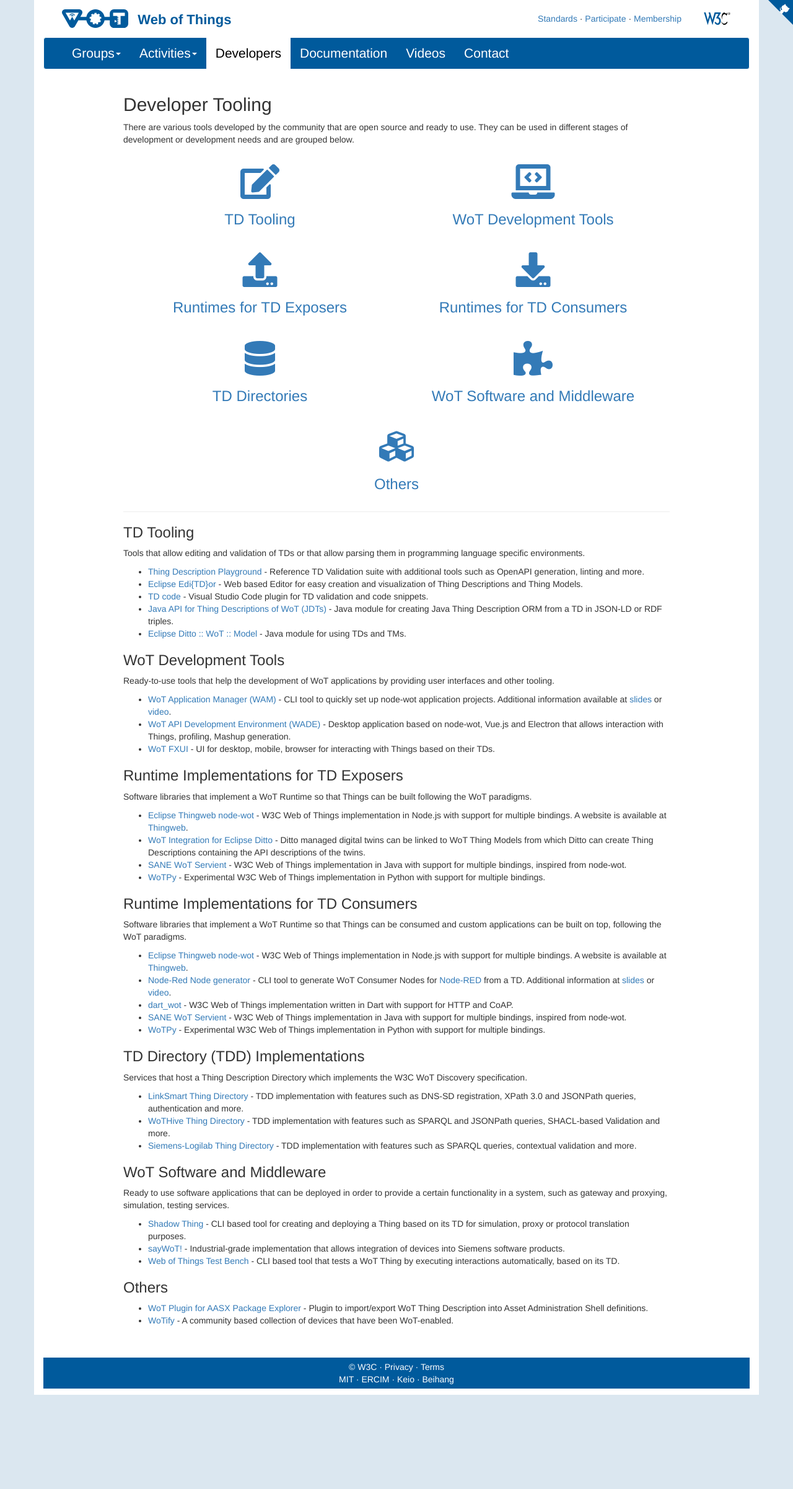
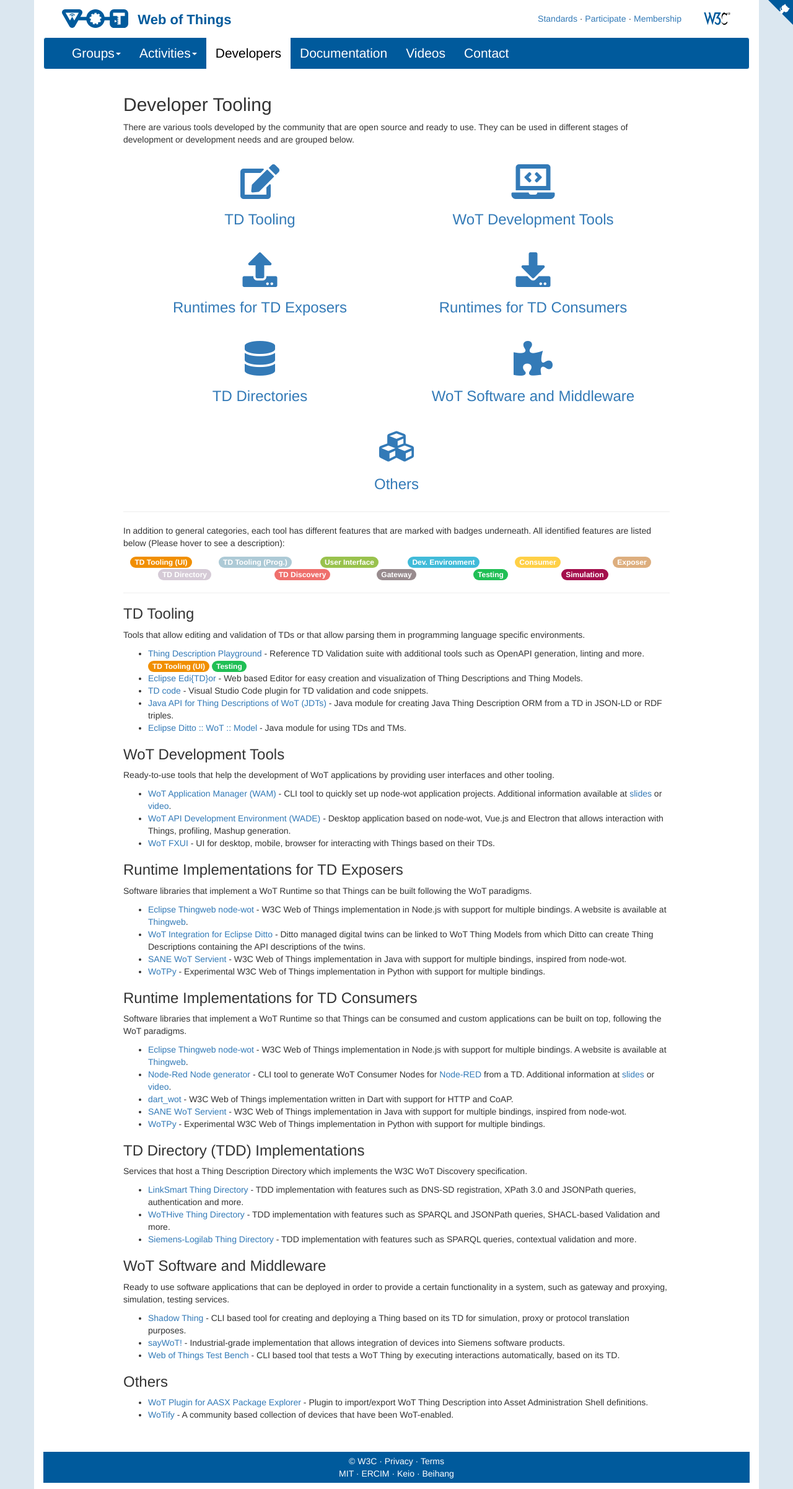
Before and after one commit to w3c/wot-marketing, a Jekyll site: the page built from docs/developers/index.html, in a window 1280 px wide. Shown: the whole page at 62% size. Built offline with Jekyll 4.4.1, drawn with Linux system fonts in a browser that asks for light colours; nearby versions of some CDN libraries; before the commit the page ends 2250 px from its top, so only the background shows below that.

Commit message:
add features button and add it for playground

```diff
--- a/docs/developers/index.html
+++ b/docs/developers/index.html
@@ -82,356 +82,69 @@
 				</a>
 			</div>
 		</div>
-<!--
-<p>Alternative</p>
 
-<style type="text/css">
-	.tg {
-		border-collapse: collapse;
-		border-spacing: 0;
-	}
+	<hr>
 
-	.tg td {
-		border-color: black;
-		border-style: solid;
-		border-width: 1px;
-		font-family: Arial, sans-serif;
-		font-size: 14px;
-		overflow: hidden;
-		padding: 10px 5px;
-		word-break: normal;
-	}
+	<p>
+		In addition to general categories, each tool has different features that are marked with badges underneath.
+		All identified features are listed below (Please hover to see a description):
+	</p>
 
-	.tg th {
-		border-color: black;
-		border-style: solid;
-		border-width: 1px;
-		font-family: Arial, sans-serif;
-		font-size: 14px;
-		font-weight: normal;
-		overflow: hidden;
-		padding: 10px 5px;
-		word-break: normal;
-	}
-
-	.tg .tg-vfn0 {
-		background-color: #efefef;
-		border-color: #000000;
-		text-align: left;
-		vertical-align: top
-	}
-
-	.tg .tg-73oq {
-		border-color: #000000;
-		text-align: left;
-		vertical-align: top
-	}
-</style>
-<table class="tg">
-	<thead>
-		<tr>
-			<th class="tg-73oq"></th>
-			<th class="tg-73oq">TD Tooling<br></th>
-			<th class="tg-73oq">User Interfaces</th>
-			<th class="tg-73oq">Development Environment</th>
-			<th class="tg-73oq">Consumer</th>
-			<th class="tg-73oq">Exposer</th>
-			<th class="tg-73oq">TD Directory</th>
-			<th class="tg-73oq">TD Discovery</th>
-			<th class="tg-73oq">Gateway Service</th>
-			<th class="tg-73oq">Testing</th>
-			<th class="tg-73oq">Simulation</th>
-		</tr>
-	</thead>
-	<tbody>
-		<tr>
-			<td class="tg-vfn0">Playground</td>
-			<td class="tg-vfn0">UI</td>
-			<td class="tg-vfn0">+<br></td>
-			<td class="tg-vfn0">-</td>
-			<td class="tg-vfn0">-</td>
-			<td class="tg-vfn0">-</td>
-			<td class="tg-vfn0">-</td>
-			<td class="tg-vfn0">-</td>
-			<td class="tg-vfn0">-</td>
-			<td class="tg-vfn0">+<br></td>
-			<td class="tg-vfn0">-</td>
-		</tr>
-		<tr>
-			<td class="tg-73oq">Eclipse Edi{TD}or</td>
-			<td class="tg-73oq">UI</td>
-			<td class="tg-73oq">+<br></td>
-			<td class="tg-73oq">-</td>
-			<td class="tg-73oq">-</td>
-			<td class="tg-73oq">-</td>
-			<td class="tg-73oq">-</td>
-			<td class="tg-73oq">-</td>
-			<td class="tg-73oq">-</td>
-			<td class="tg-73oq">+</td>
-			<td class="tg-73oq">-</td>
-		</tr>
-		<tr>
-			<td class="tg-vfn0">TD-Code</td>
-			<td class="tg-vfn0">Editor Plugin<br></td>
-			<td class="tg-vfn0">-</td>
-			<td class="tg-vfn0">-</td>
-			<td class="tg-vfn0">-</td>
-			<td class="tg-vfn0">-</td>
-			<td class="tg-vfn0">-</td>
-			<td class="tg-vfn0">-</td>
-			<td class="tg-vfn0">-</td>
-			<td class="tg-vfn0">+</td>
-			<td class="tg-vfn0">-</td>
-		</tr>
-		<tr>
-			<td class="tg-73oq">WoT-JTD</td>
-			<td class="tg-73oq">Programmatic</td>
-			<td class="tg-73oq">-</td>
-			<td class="tg-73oq">-</td>
-			<td class="tg-73oq">-</td>
-			<td class="tg-73oq">-</td>
-			<td class="tg-73oq">-</td>
-			<td class="tg-73oq">-</td>
-			<td class="tg-73oq">-</td>
-			<td class="tg-73oq">-</td>
-			<td class="tg-73oq">-</td>
-		</tr>
-		<tr>
-			<td class="tg-vfn0">Eclipse Ditto :: WoT :: Model</td>
-			<td class="tg-vfn0">Programmatic</td>
-			<td class="tg-vfn0">-</td>
-			<td class="tg-vfn0">-</td>
-			<td class="tg-vfn0">-</td>
-			<td class="tg-vfn0">-</td>
-			<td class="tg-vfn0">-</td>
-			<td class="tg-vfn0">-</td>
-			<td class="tg-vfn0">-</td>
-			<td class="tg-vfn0">-</td>
-			<td class="tg-vfn0">-</td>
-		</tr>
-		<tr>
-			<td class="tg-73oq">WoT Application Manager (WAM)</td>
-			<td class="tg-73oq">-<br></td>
-			<td class="tg-73oq">-<br></td>
-			<td class="tg-73oq">+<br></td>
-			<td class="tg-73oq">-</td>
-			<td class="tg-73oq">-</td>
-			<td class="tg-73oq">-</td>
-			<td class="tg-73oq">-</td>
-			<td class="tg-73oq">-</td>
-			<td class="tg-73oq">-</td>
-			<td class="tg-73oq">-</td>
-		</tr>
-		<tr>
-			<td class="tg-vfn0">WoT API Development Environment (WADE)</td>
-			<td class="tg-vfn0">UI</td>
-			<td class="tg-vfn0">+<br></td>
-			<td class="tg-vfn0">+<br></td>
-			<td class="tg-vfn0">+</td>
-			<td class="tg-vfn0">+</td>
-			<td class="tg-vfn0">-</td>
-			<td class="tg-vfn0">-</td>
-			<td class="tg-vfn0">-</td>
-			<td class="tg-vfn0">+</td>
-			<td class="tg-vfn0">+</td>
-		</tr>
-		<tr>
-			<td class="tg-73oq">WoT FXUI</td>
-			<td class="tg-73oq">-<br></td>
-			<td class="tg-73oq">+<br></td>
-			<td class="tg-73oq">-</td>
-			<td class="tg-73oq">+</td>
-			<td class="tg-73oq">-</td>
-			<td class="tg-73oq">-</td>
-			<td class="tg-73oq">-</td>
-			<td class="tg-73oq">-</td>
-			<td class="tg-73oq">-</td>
-			<td class="tg-73oq">-</td>
-		</tr>
-		<tr>
-			<td class="tg-vfn0">Eclipse Thingweb node-wot</td>
-			<td class="tg-vfn0">Programmatic</td>
-			<td class="tg-vfn0">-<br></td>
-			<td class="tg-vfn0">-</td>
-			<td class="tg-vfn0">+</td>
-			<td class="tg-vfn0">+</td>
-			<td class="tg-vfn0">partially</td>
-			<td class="tg-vfn0">partially</td>
-			<td class="tg-vfn0">-</td>
-			<td class="tg-vfn0">-</td>
-			<td class="tg-vfn0">-</td>
-		</tr>
-		<tr>
-			<td class="tg-73oq">Eclipse Ditto</td>
-			<td class="tg-73oq">Programmatic</td>
-			<td class="tg-73oq">-</td>
-			<td class="tg-73oq">-</td>
-			<td class="tg-73oq">-</td>
-			<td class="tg-73oq">+</td>
-			<td class="tg-73oq">-</td>
-			<td class="tg-73oq">-</td>
-			<td class="tg-73oq">-</td>
-			<td class="tg-73oq">-</td>
-			<td class="tg-73oq">-</td>
-		</tr>
-		<tr>
-			<td class="tg-vfn0">SANE WoT Servient</td>
-			<td class="tg-vfn0">Programmatic</td>
-			<td class="tg-vfn0">-</td>
-			<td class="tg-vfn0">-</td>
-			<td class="tg-vfn0">+</td>
-			<td class="tg-vfn0">+</td>
-			<td class="tg-vfn0">-</td>
-			<td class="tg-vfn0">-</td>
-			<td class="tg-vfn0">-</td>
-			<td class="tg-vfn0">-</td>
-			<td class="tg-vfn0">-</td>
-		</tr>
-		<tr>
-			<td class="tg-73oq">WoTPy</td>
-			<td class="tg-73oq">Programmatic</td>
-			<td class="tg-73oq">-</td>
-			<td class="tg-73oq">-</td>
-			<td class="tg-73oq">+</td>
-			<td class="tg-73oq">+</td>
-			<td class="tg-73oq">-</td>
-			<td class="tg-73oq">-</td>
-			<td class="tg-73oq">-</td>
-			<td class="tg-73oq">-</td>
-			<td class="tg-73oq">-</td>
-		</tr>
-		<tr>
-			<td class="tg-vfn0">Node-Red Node generator</td>
-			<td class="tg-vfn0">-</td>
-			<td class="tg-vfn0">-</td>
-			<td class="tg-vfn0">-</td>
-			<td class="tg-vfn0">+</td>
-			<td class="tg-vfn0">-</td>
-			<td class="tg-vfn0">-</td>
-			<td class="tg-vfn0">-</td>
-			<td class="tg-vfn0">-</td>
-			<td class="tg-vfn0">-</td>
-			<td class="tg-vfn0">-</td>
-		</tr>
-		<tr>
-			<td class="tg-73oq">dart_wot</td>
-			<td class="tg-73oq">?</td>
-			<td class="tg-73oq">-</td>
-			<td class="tg-73oq">-</td>
-			<td class="tg-73oq">+</td>
-			<td class="tg-73oq">-</td>
-			<td class="tg-73oq">-</td>
-			<td class="tg-73oq">-</td>
-			<td class="tg-73oq">-</td>
-			<td class="tg-73oq">-</td>
-			<td class="tg-73oq">-</td>
-		</tr>
-		<tr>
-			<td class="tg-vfn0">LinkSmart Thing Directory</td>
-			<td class="tg-vfn0">-</td>
-			<td class="tg-vfn0">-</td>
-			<td class="tg-vfn0">-</td>
-			<td class="tg-vfn0">-</td>
-			<td class="tg-vfn0">-</td>
-			<td class="tg-vfn0">+</td>
-			<td class="tg-vfn0">+</td>
-			<td class="tg-vfn0">-</td>
-			<td class="tg-vfn0">-</td>
-			<td class="tg-vfn0">-</td>
-		</tr>
-		<tr>
-			<td class="tg-73oq">WoTHive Thing Directory</td>
-			<td class="tg-73oq">-</td>
-			<td class="tg-73oq">-</td>
-			<td class="tg-73oq">-</td>
-			<td class="tg-73oq">-</td>
-			<td class="tg-73oq">-</td>
-			<td class="tg-73oq">+</td>
-			<td class="tg-73oq">+</td>
-			<td class="tg-73oq">-</td>
-			<td class="tg-73oq">-</td>
-			<td class="tg-73oq">-</td>
-		</tr>
-		<tr>
-			<td class="tg-vfn0">Siemens-Logilab Thing Directory</td>
-			<td class="tg-vfn0">-</td>
-			<td class="tg-vfn0">-</td>
-			<td class="tg-vfn0">-</td>
-			<td class="tg-vfn0">-</td>
-			<td class="tg-vfn0">-</td>
-			<td class="tg-vfn0">+</td>
-			<td class="tg-vfn0">+</td>
-			<td class="tg-vfn0">-</td>
-			<td class="tg-vfn0">-</td>
-			<td class="tg-vfn0">-</td>
-		</tr>
-		<tr>
-			<td class="tg-73oq">Shadow Thing</td>
-			<td class="tg-73oq">-</td>
-			<td class="tg-73oq">-</td>
-			<td class="tg-73oq">-</td>
-			<td class="tg-73oq">+</td>
-			<td class="tg-73oq">+</td>
-			<td class="tg-73oq">-</td>
-			<td class="tg-73oq">-</td>
-			<td class="tg-73oq">+</td>
-			<td class="tg-73oq">-</td>
-			<td class="tg-73oq">+</td>
-		</tr>
-		<tr>
-			<td class="tg-vfn0">sayWoT!</td>
-			<td class="tg-vfn0">-</td>
-			<td class="tg-vfn0">-</td>
-			<td class="tg-vfn0">-</td>
-			<td class="tg-vfn0">+</td>
-			<td class="tg-vfn0">+</td>
-			<td class="tg-vfn0">-</td>
-			<td class="tg-vfn0">-</td>
-			<td class="tg-vfn0">+</td>
-			<td class="tg-vfn0">-</td>
-			<td class="tg-vfn0">-</td>
-		</tr>
-		<tr>
-			<td class="tg-73oq">Test Bench</td>
-			<td class="tg-73oq">-</td>
-			<td class="tg-73oq">-</td>
-			<td class="tg-73oq">-</td>
-			<td class="tg-73oq">+</td>
-			<td class="tg-73oq">+</td>
-			<td class="tg-73oq">-</td>
-			<td class="tg-73oq">-</td>
-			<td class="tg-73oq">-</td>
-			<td class="tg-73oq">+</td>
-			<td class="tg-73oq">-<br></td>
-		</tr>
-		<tr>
-			<td class="tg-vfn0">WoT Plugin for AASX Package Explorer</td>
-			<td class="tg-vfn0">UI</td>
-			<td class="tg-vfn0">-</td>
-			<td class="tg-vfn0">-</td>
-			<td class="tg-vfn0">-</td>
-			<td class="tg-vfn0">-</td>
-			<td class="tg-vfn0">-</td>
-			<td class="tg-vfn0">-</td>
-			<td class="tg-vfn0">-</td>
-			<td class="tg-vfn0">-</td>
-			<td class="tg-vfn0">-</td>
-		</tr>
-		<tr>
-			<td class="tg-73oq">WoTify</td>
-			<td class="tg-73oq">-</td>
-			<td class="tg-73oq">-</td>
-			<td class="tg-73oq">-</td>
-			<td class="tg-73oq">-</td>
-			<td class="tg-73oq">-</td>
-			<td class="tg-73oq">-</td>
-			<td class="tg-73oq">-</td>
-			<td class="tg-73oq">-</td>
-			<td class="tg-73oq">-</td>
-			<td class="tg-73oq">-</td>
-		</tr>
-	</tbody>
-</table> -->
+	<div class="row justify-content-center">
+		<!-- Colors generated with https://coolors.co/005a9c-c9f0ff-eafffd-efeff0-d5cad6 taking the WoT color (#005A9C)
+					as the main one and clicking generate to get different combinations -->
+		<div class="col-md-2 col-xs-4 text-center">
+			<a href="#" class="badge" style="background-color:#F18F01"
+				title="Enables editing, validation or visualization of TDs with a UI" data-toggle="tooltip"
+				data-placement="top">TD Tooling (UI)</a>
+		</div>
+		<div class="col-md-2 col-xs-4 text-center">
+			<a href="#" class="badge" style="background-color:#ADCAD6"
+				title="Parses TDs in programming language specific environments, allowing editing, validation and more"
+				data-toggle="tooltip" data-placement="top">TD Tooling (Prog.)</a>
+		</div>
+		<div class="col-md-2 col-xs-4 text-center">
+			<a href="#" class="badge" style="background-color:#99C24D" title="Provides a User Interface"
+				data-toggle="tooltip" data-placement="top">User Interface</a>
+		</div>
+		<div class="col-md-2 col-xs-4 text-center">
+			<a href="#" class="badge" style="background-color:#41BBD9" title="Provides a development environment"
+				data-toggle="tooltip" data-placement="top">Dev. Environment</a>
+		</div>
+		<div class="col-md-2 col-xs-4 text-center">
+			<a href="#" class="badge" style="background-color:#FFD046" title="Consumes TDs to allow interaction with Things"
+				data-toggle="tooltip" data-placement="top">Consumer</a>
+		</div>
+		<div class="col-md-2 col-xs-4 text-center">
+			<a href="#" class="badge" style="background-color:#DDAE7E"
+				title="Exposes TDs of Things and handles interactions to the Things" data-toggle="tooltip"
+				data-placement="top">Exposer</a>
+		</div>
+		<div class="col-md-3 col-xs-4 text-center">
+			<a href="#" class="badge" style="background-color:#D5CAD6"
+				title="Hosts a TD Directory that follows the WoT Discovery API" data-toggle="tooltip"
+				data-placement="top">TD Directory</a>
+		</div>
+		<div class="col-md-2 col-xs-4 text-center">
+			<a href="#" class="badge" style="background-color:#EF6F6C"
+				title="Can discover TDs and Things using introduction mechanisms" data-toggle="tooltip"
+				data-placement="top">TD
+				Discovery</a>
+		</div>
+		<div class="col-md-2 col-xs-4 text-center">
+			<a href="#" class="badge" style="background-color:#988B8E"
+				title="Can be used in a gateway to allow protocol translation and/or secure proxying" data-toggle="tooltip"
+				data-placement="top">Gateway</a>
+		</div>
+		<div class="col-md-2 col-xs-6 text-center">
+			<a href="#" class="badge" style="background-color:#20BF55" title="Tests Things or TDs" data-toggle="tooltip"
+				data-placement="top">Testing</a>
+		</div>
+		<div class="col-md-2 col-xs-6 text-center">
+			<a href="#" class="badge" style="background-color:#A40E4C" title="Can simulate Things" data-toggle="tooltip"
+				data-placement="top">Simulation</a>
+		</div>
+	</div>
 
 	<hr>
 
@@ -443,6 +156,11 @@
 	<ul>
 		<li><a href="http://plugfest.thingweb.io/playground/" target="_blank">Thing Description Playground</a>
 			- Reference TD Validation suite with additional tools such as OpenAPI generation, linting and more.
+			<a href="#" class="badge" style="background-color:#F18F01"
+				title="Enables editing, validation or visualization of TDs with a UI" data-toggle="tooltip" data-placement="top">TD
+				Tooling (UI)</a>
+				<a href="#" class="badge" style="background-color:#20BF55" title="Tests Things or TDs" data-toggle="tooltip"
+					data-placement="top">Testing</a>
 		</li>
 		<li><a href="https://eclipse.github.io/editdor/" target="_blank">Eclipse Edi{TD}or</a>
 			- Web based Editor for easy creation and visualization of Thing Descriptions and Thing Models.
```
